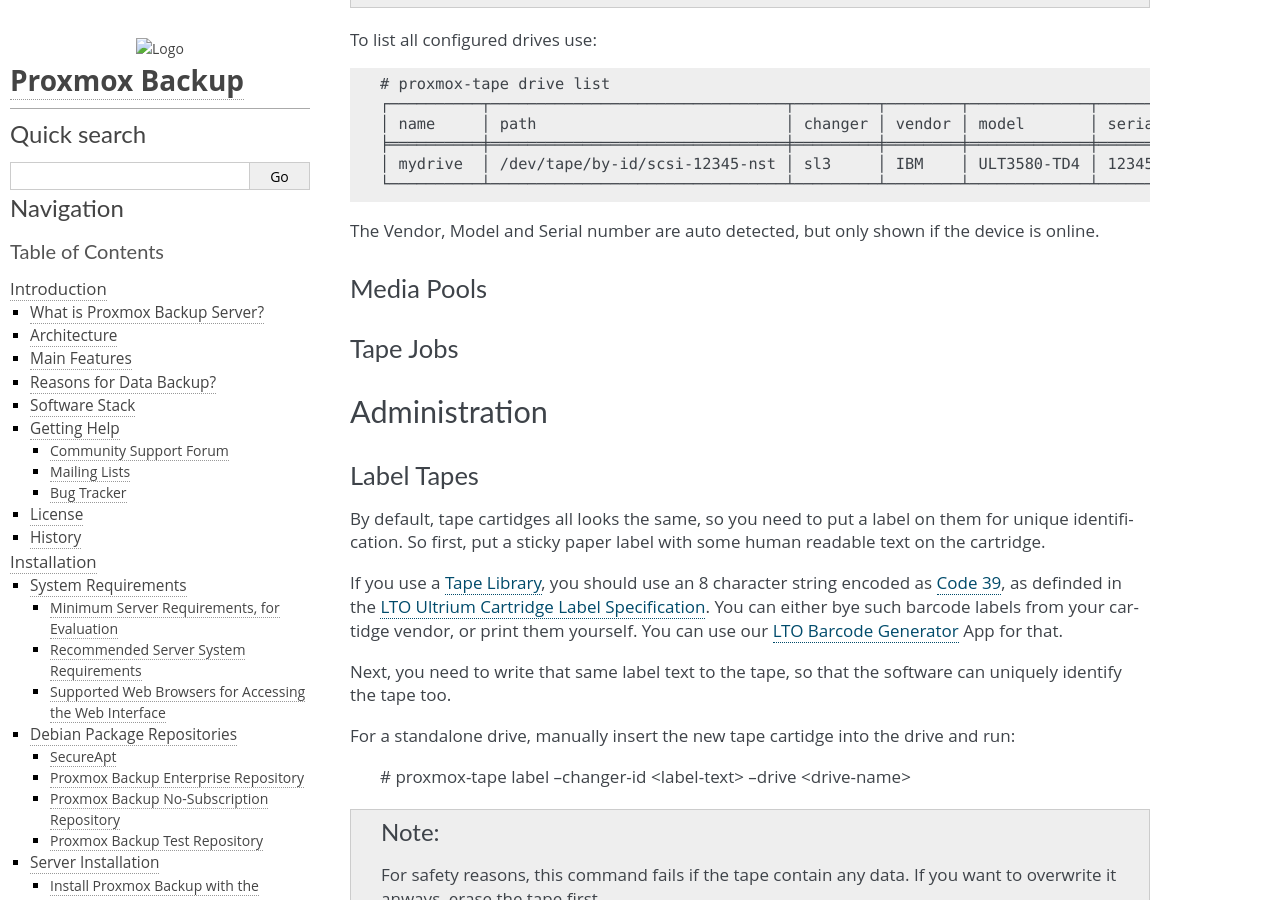
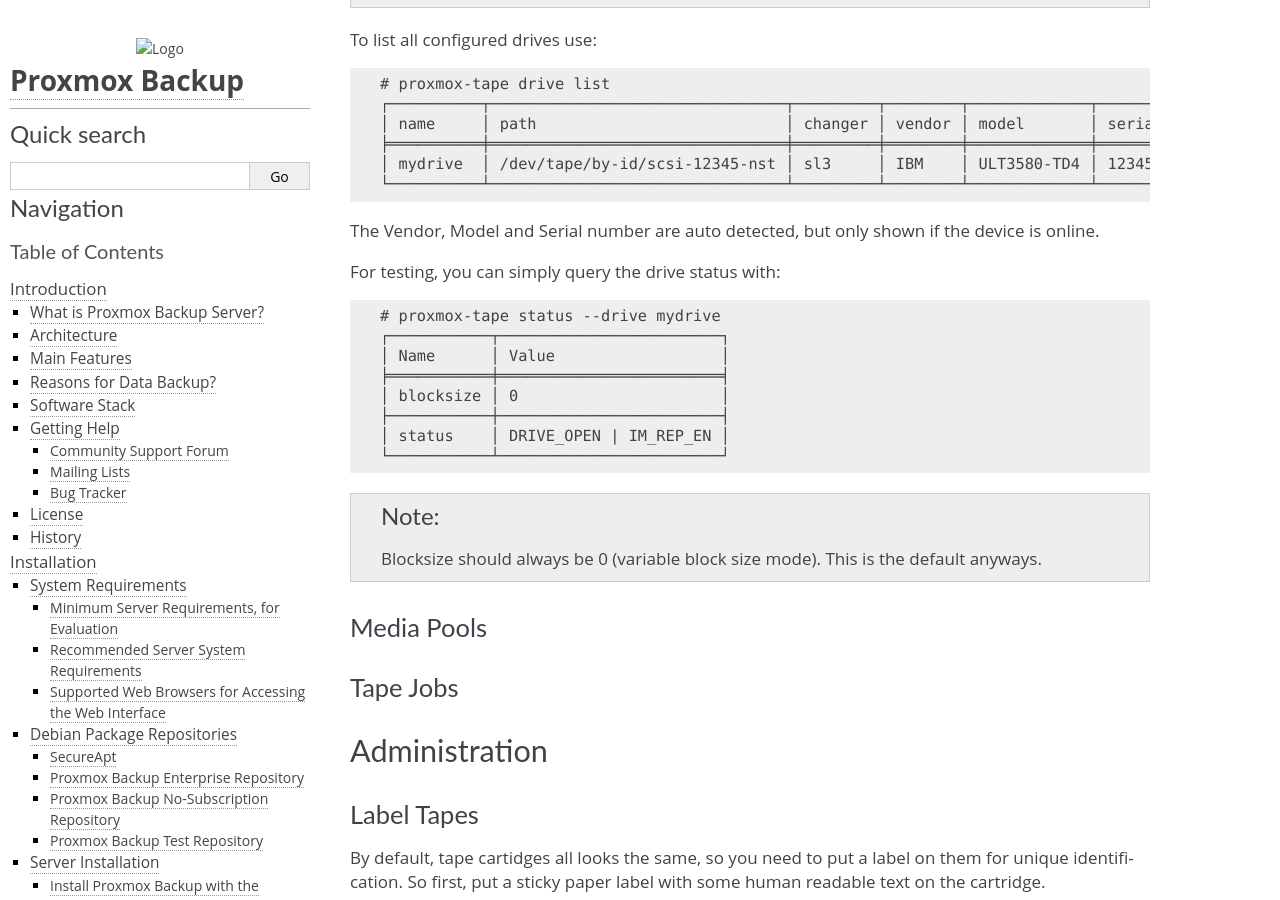
Before and after one commit to proxmox/proxmox-backup, a Sphinx documentation site: the page built from docs/tape-backup.rst, in a window 1280 px wide and 900 px high, scrolled down 5773 px. Built offline with Sphinx 7.4.7, drawn with Linux system fonts in a browser that asks for light colours.

Commit message:
tape: more docs

```diff
--- a/docs/tape-backup.rst
+++ b/docs/tape-backup.rst
@@ -323,6 +323,20 @@
 The Vendor, Model and Serial number are auto detected, but only shown
 if the device is online.
 
+For testing, you can simply query the drive status with::
+
+ # proxmox-tape status --drive mydrive
+ ┌───────────┬────────────────────────┐
+ │ Name      │ Value                  │
+ ╞═══════════╪════════════════════════╡
+ │ blocksize │ 0                      │
+ ├───────────┼────────────────────────┤
+ │ status    │ DRIVE_OPEN | IM_REP_EN │
+ └───────────┴────────────────────────┘
+
+.. NOTE:: Blocksize should always be 0 (variable block size
+   mode). This is the default anyways.
+
 
 Media Pools
 ~~~~~~~~~~~
```
